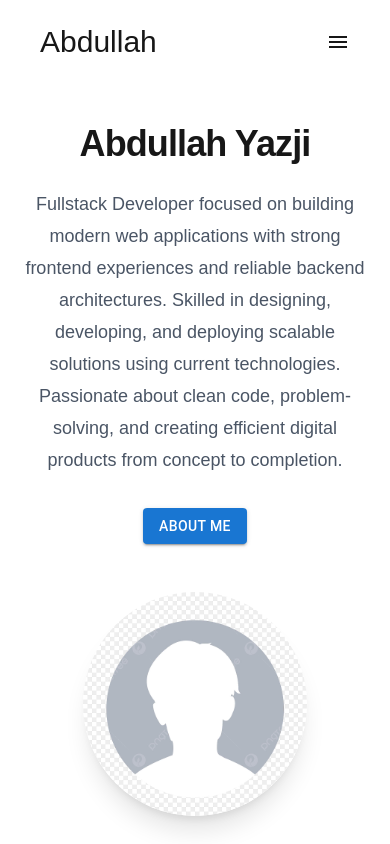
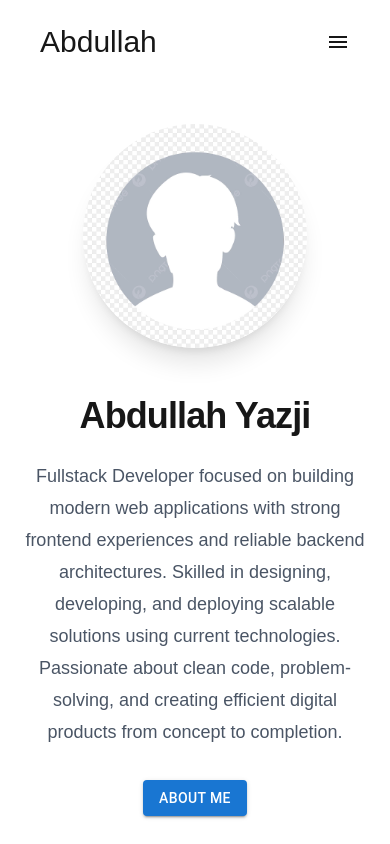
Before and after one commit to abdullahyazji36/Abdullah-Portfolio, a Next.js app: page / in a window 390 px wide. Shown: the top 844 px of the page. Built offline with nearby package versions, Linux system fonts and the light colour scheme.

Commit message:
Fix display size

```diff
--- a/src/component/Project.tsx
+++ b/src/component/Project.tsx
@@ -24,7 +24,7 @@ const projects = [
 const Project = () => {
     return (
         <div className='min-h-screen pt-24 px-6 lg:px-8 mb-6'>
-            <div className='mx-auto max-w-6xl w-full'>
+            <div className='mx-auto max-w-5xl w-full'>
                 <h2 className='text-2xl pb-6'>Projects</h2>
                 <div className='grid grid-cols-1 sm:grid-cols-2 lg:grid-cols-3 gap-5'>
                     {projects.map((project) => (
--- a/src/component/home/Hero.tsx
+++ b/src/component/home/Hero.tsx
@@ -7,8 +7,8 @@ import { Button } from "@mui/material";
 const Hero = () => {
     return (
         <div className="min-h-screen flex items-center pt-24 px-6 lg:px-8">
-            <div className="mx-auto max-w-6xl w-full">
-                <div className="flex flex-col-reverse md:flex-row items-center justify-between gap-12">
+            <div className="mx-auto max-w-5xl w-full">
+                <div className="flex flex-col md:flex-row items-center justify-between gap-12">
                     <div>
                         <Image
                             src={PersonalImage}
```
